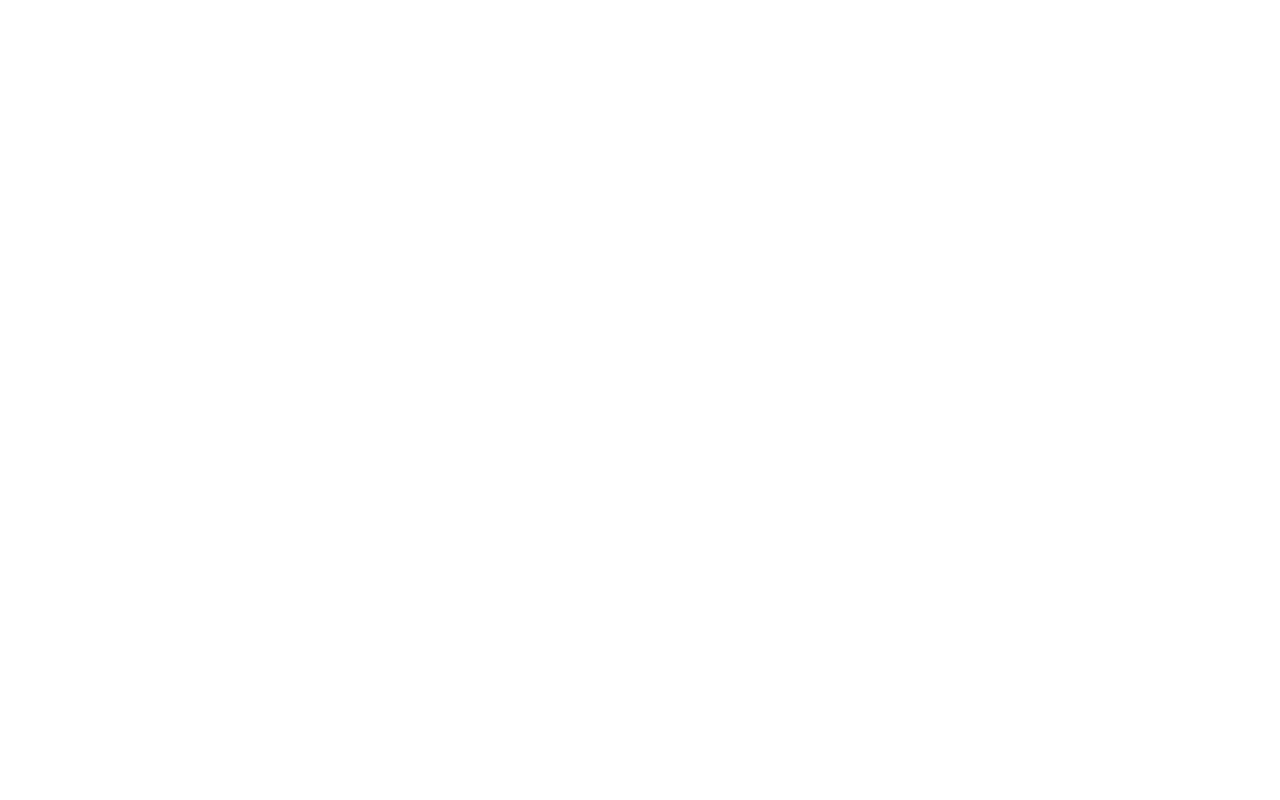
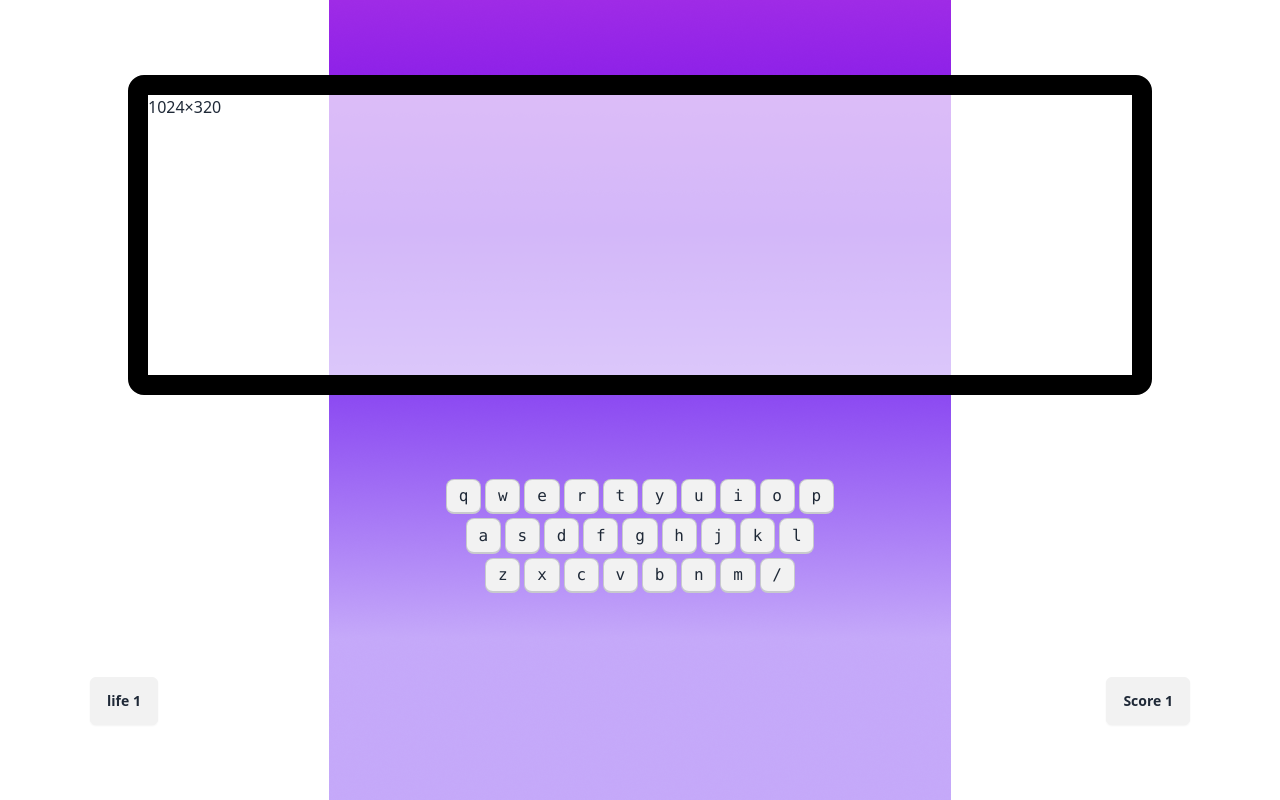
Before and after one commit to Nawshadss/module27-game, a plain HTML site: page index.html in a window 1280 px wide. Drawn offline with nearby package versions, Linux system fonts and the light colour scheme.

Commit message:
keyaboeard

```diff
--- a/index.html
+++ b/index.html
@@ -5,8 +5,94 @@
     <meta name="viewport" content="width=device-width, initial-scale=1.0" />
     <title>Document</title>
     <link rel="stylesheet" href="styles.css" />
+    <link
+      href="https://cdn.jsdelivr.net/npm/daisyui@4.7.0/dist/full.min.css"
+      rel="stylesheet"
+      type="text/css"
+    />
+    <script src="https://cdn.tailwindcss.com"></script>
   </head>
   <body>
+    <main
+      class="min-h-screen bg-black bg-no-repeat"
+      style="
+        background: url(images/background.png);
+        background-repeat: no-repeat;
+        background-position: center;
+      "
+    >
+      <!-- home section -->
+      <section
+        class="home items-center min-h-screen flex flex-col justify-center gap-20 hidden"
+      >
+        <h1 class="text-7xl font-bold text-white text-center">
+          ALPAHBET CLASH
+        </h1>
+        <p class="text-white font-semibold text-lg">
+          Unleash Your Keyboard Kung Fu:Press "Enter" to Play
+        </p>
+        <button class="btn bg-white text-black font-bold">Play Now</button>
+      </section>
+
+      <!-- home sec ends -->
+
+      <!-- keyboard section starts -->
+      <section
+        class="keyboard flex flex-col justify-center items-center gap-20 min-h-screen"
+      >
+        <!-- artboard or screen -->
+        <div class="artboeard">
+          <div
+            class="artboard artboard-horizontal phone-6 border-[20px] rounded-2xl border-black bg-white bg-opacity-70"
+          >
+            1024×320
+          </div>
+        </div>
+        <!-- keys -->
+        <div class="keys">
+          <div class="flex justify-center gap-1 my-1 w-full">
+            <kbd class="kbd">q</kbd>
+            <kbd class="kbd">w</kbd>
+            <kbd class="kbd">e</kbd>
+            <kbd class="kbd">r</kbd>
+            <kbd class="kbd">t</kbd>
+            <kbd class="kbd">y</kbd>
+            <kbd class="kbd">u</kbd>
+            <kbd class="kbd">i</kbd>
+            <kbd class="kbd">o</kbd>
+            <kbd class="kbd">p</kbd>
+          </div>
+          <div class="flex justify-center gap-1 my-1 w-full">
+            <kbd class="kbd">a</kbd>
+            <kbd class="kbd">s</kbd>
+            <kbd class="kbd">d</kbd>
+            <kbd class="kbd">f</kbd>
+            <kbd class="kbd">g</kbd>
+            <kbd class="kbd">h</kbd>
+            <kbd class="kbd">j</kbd>
+            <kbd class="kbd">k</kbd>
+            <kbd class="kbd">l</kbd>
+          </div>
+          <div class="flex justify-center gap-1 my-1 w-full">
+            <kbd class="kbd">z</kbd>
+            <kbd class="kbd">x</kbd>
+            <kbd class="kbd">c</kbd>
+            <kbd class="kbd">v</kbd>
+            <kbd class="kbd">b</kbd>
+            <kbd class="kbd">n</kbd>
+            <kbd class="kbd">m</kbd>
+            <kbd class="kbd">/</kbd>
+          </div>
+        </div>
+        <!-- button -->
+        <div class="button flex justify-between w-[1100px]">
+          <button class="btn rounded-md block">life <span>1</span></button>
+          <button class="btn rounded-md block">Score <span>1</span></button>
+        </div>
+      </section>
+      <!-- keyboard section starts ends -->
+    </main>
+
     <script src="index.js"></script>
   </body>
 </html>
--- /dev/null
+++ b/tailwind.config.js
@@ -0,0 +1,8 @@
+/** @type {import('tailwindcss').Config} */
+module.exports = {
+  content: ["./src/**/*.{html,js}"],
+  theme: {
+    extend: {},
+  },
+  plugins: [],
+};
```
